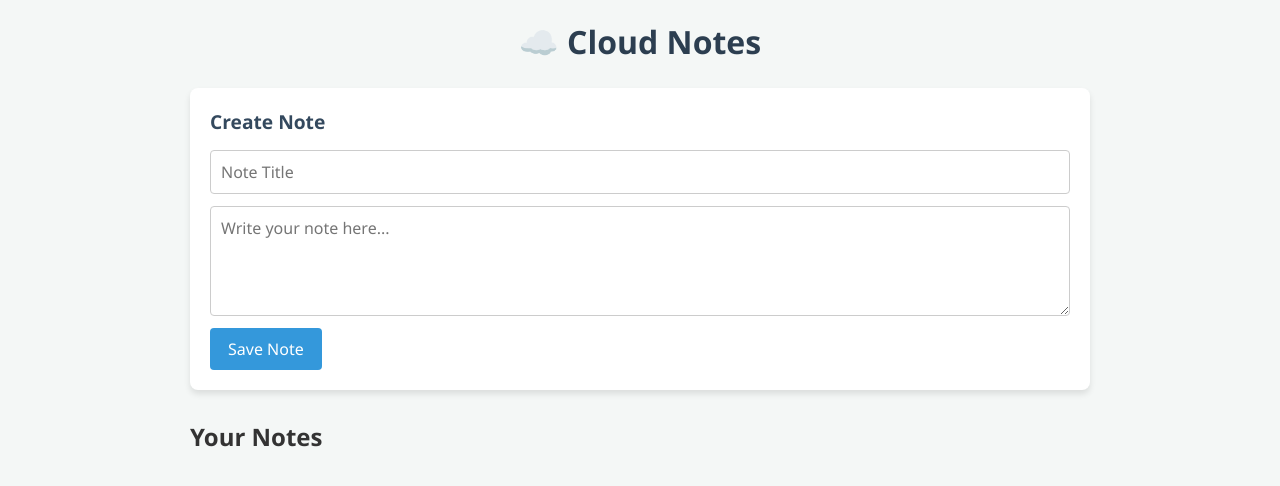
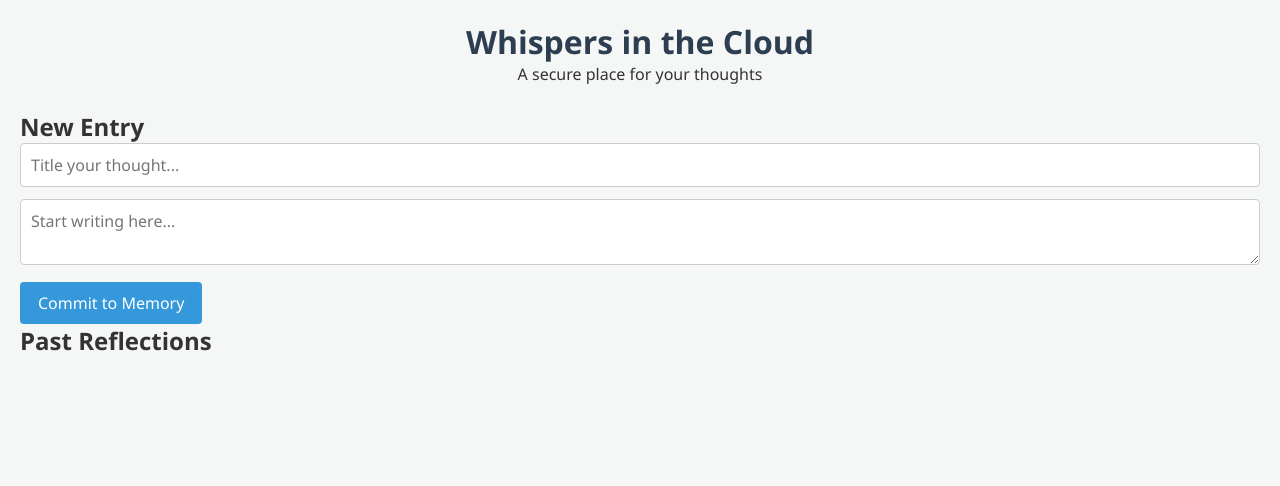
Before and after one commit to TheBinaryAVA/Cloud-Notes-App, a website: page public/index.html in a window 1280 px wide. Drawn offline with Linux system fonts and the light colour scheme; no server answers.

Commit message:
Update index.html

```diff
--- a/public/index.html
+++ b/public/index.html
@@ -3,35 +3,49 @@
 <head>
   <meta charset="UTF-8">
   <meta name="viewport" content="width=device-width, initial-scale=1.0">
-  <title>Cloud Notes</title>
+  <title>Whispers in the Cloud</title>
+  <!-- Google Fonts: Inter for readability, Cormorant Garamond for elegant serifs -->
+  <link rel="preconnect" href="https://fonts.googleapis.com">
+  <link rel="preconnect" href="https://fonts.gstatic.com" crossorigin>
+  <link href="https://fonts.googleapis.com/css2?family=Cormorant+Garamond:ital,wght@0,500;0,700;1,500&family=Inter:wght@400;500&display=swap" rel="stylesheet">
   <link rel="stylesheet" href="style.css">
 </head>
 <body>
-  <div class="container">
-    <header>
-      <h1>☁️ Cloud Notes</h1>
+  <div class="background-overlay"></div>
+
+  <div class="wrapper">
+    <header class="main-header">
+      <h1 class="logo-text">Whispers in the Cloud</h1>
+      <p class="subtitle">A secure place for your thoughts</p>
     </header>
 
-    <main>
-      <section class="form-container">
-        <h2 id="form-title">Create Note</h2>
-        <form id="note-form">
-          <input type="hidden" id="note-id">
-          <input type="text" id="note-title" placeholder="Note Title" required>
-          <textarea id="note-content" placeholder="Write your note here..." rows="4" required></textarea>
-          <div class="button-group">
-            <button type="submit" id="save-btn">Save Note</button>
-            <button type="button" id="cancel-btn" class="hidden">Cancel Edit</button>
-          </div>
-        </form>
+    <div class="main-content">
+      <section class="composition-area">
+        <div class="paper-page">
+          <h2 id="form-title">New Entry</h2>
+          <form id="note-form">
+            <input type="hidden" id="note-id">
+            <input type="text" id="note-title" class="entry-title-input" placeholder="Title your thought..." required>
+            <div class="lined-paper">
+              <textarea id="note-content" class="entry-content-input" placeholder="Start writing here..." required></textarea>
+            </div>
+            <div class="action-bar">
+              <button type="submit" id="save-btn" class="btn-primary">Commit to Memory</button>
+              <button type="button" id="cancel-btn" class="btn-secondary hidden">Discard Changes</button>
+            </div>
+          </form>
+        </div>
       </section>
 
-      <section class="notes-container">
-        <h2>Your Notes</h2>
-        <div id="notes-grid" class="grid"></div>
+      <section class="journal-entries">
+        <div class="entries-header">
+          <h2>Past Reflections</h2>
+        </div>
+        <div id="notes-grid" class="notes-stack"></div>
       </section>
-    </main>
+    </div>
   </div>
+
   <script src="app.js"></script>
 </body>
 </html>
```
